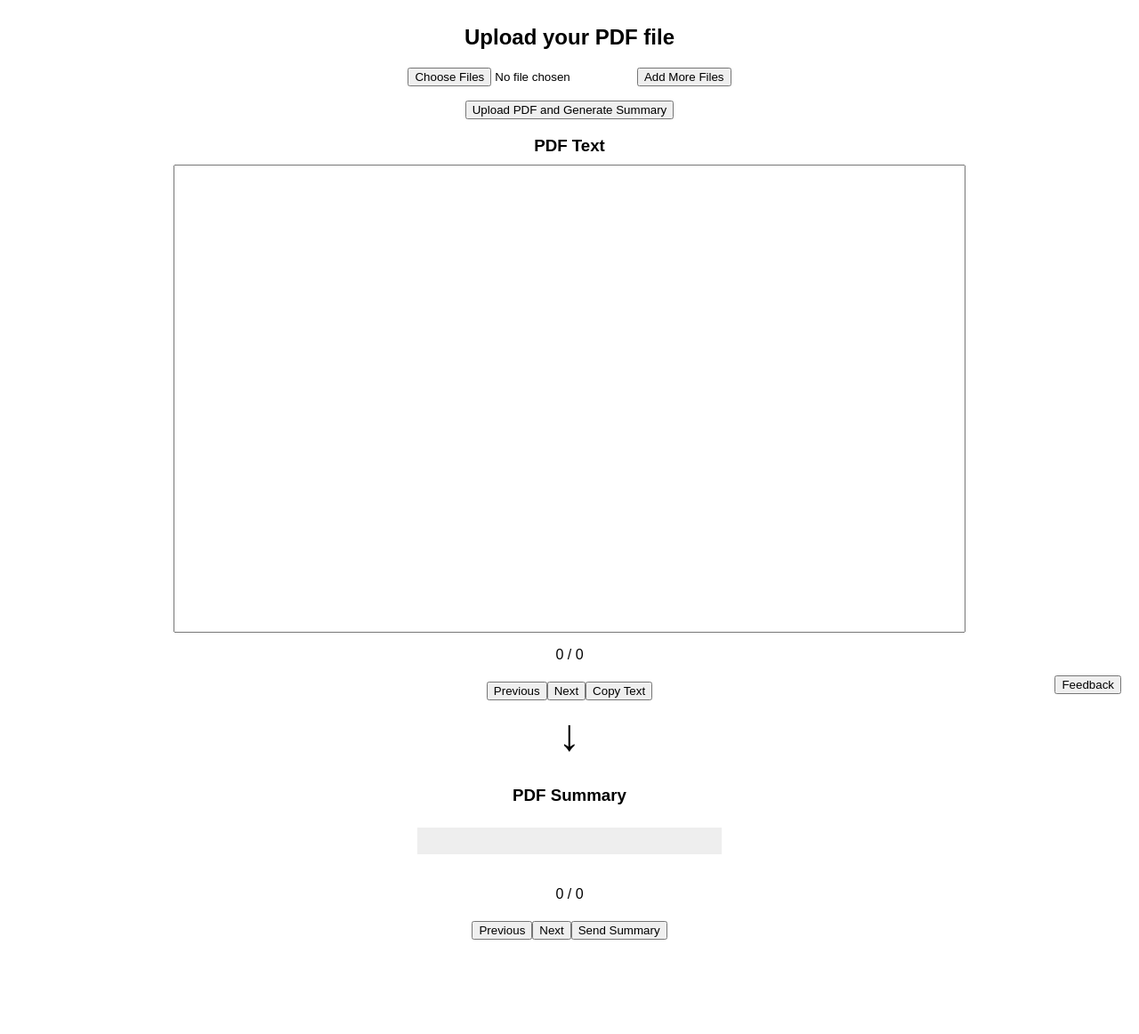
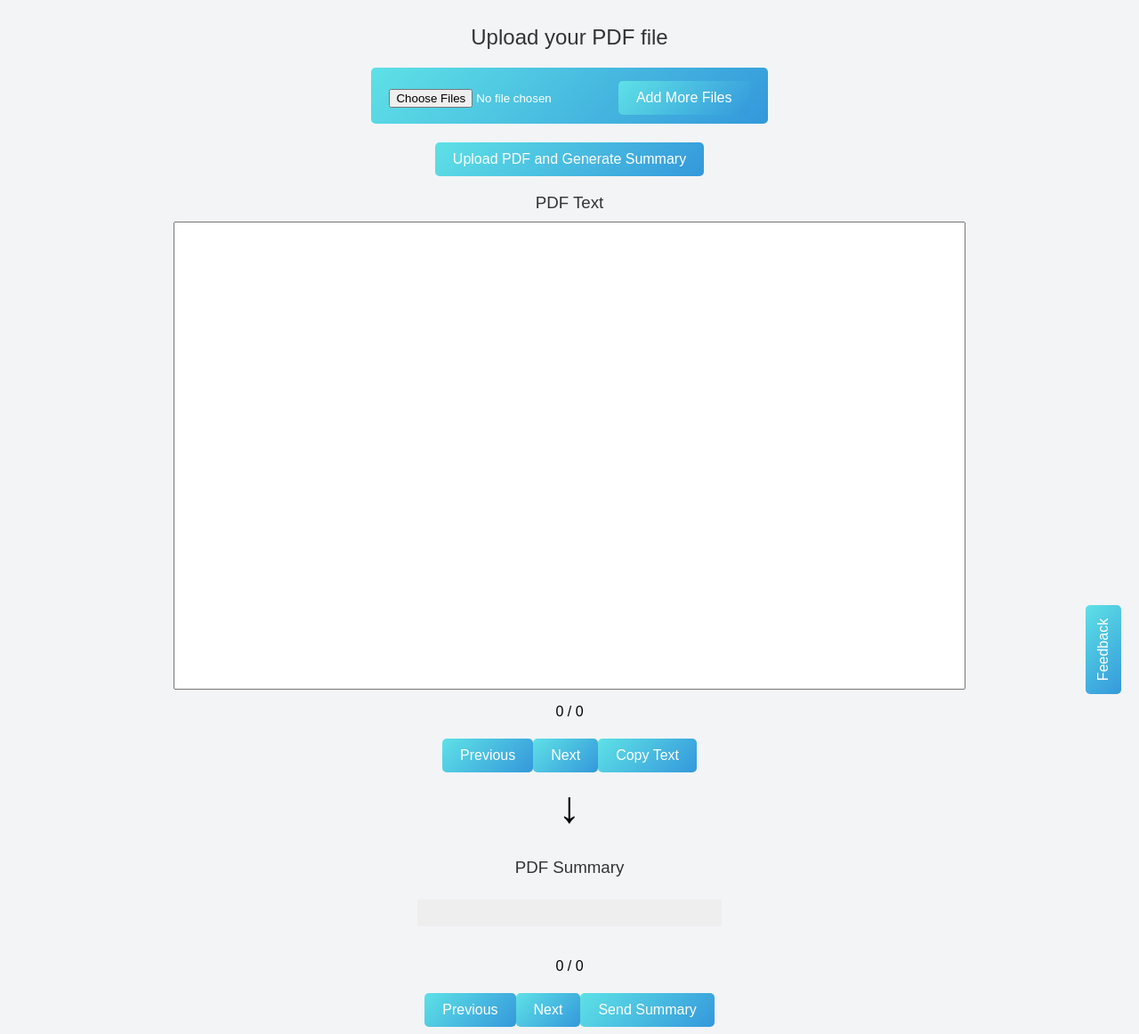
Before and after one commit to AsmaSamastar/AI-Web, a Flask app: page / in a window 1280 px wide. Shown: the whole page at 89% size. Before the commit the page ends 1056 px from the top, so only its background shows below. Run offline with Flask 3, Linux system fonts and the light colour scheme; some libraries are stand-ins or nearby versions.

Commit message:
feedbackTestandDesign

```diff
--- a/static/styles.css
+++ b/static/styles.css
@@ -3,13 +3,73 @@ body {
     display: flex;
     flex-direction: column;
     align-items: center;
+    background-color: #f3f4f6;
 }
+
+
+.content, .contents, .popup-content {
+    background-color: #ffffff;
+    border: 1px solid #e0e0e0;
+    box-shadow: 0px 4px 16px rgba(0, 0, 0, 0.1);
+    padding: 20px;
+}
+
+h2, h3 {
+    margin-bottom: 15px;
+}
+
+button {
+    transition: all 0.3s ease;
+}
+
+button:hover {
+    transform: scale(1.02);
+}
+
+button:active {
+    transform: scale(0.98);
+}
+
+h2, h3 {
+    font-weight: 500;
+    color: #333;
+}
+
+input[type="text"]:focus,
+input[type="email"]:focus,
+textarea:focus {
+    border-color: #3498db;
+    box-shadow: 0 0 10px rgba(52,152,219,0.5);
+}
+
+
+
 
 .content, .contents {
     width: 80%;
     text-align: center;
     margin: auto;
 }
+
+#summaryTable, #outputTable {
+    border-collapse: collapse;
+    width: 100%;
+    border-radius: 5px;
+    overflow: hidden;
+}
+
+#summaryTable th,
+#summaryTable td,
+#outputTable th,
+#outputTable td {
+    padding: 10px 20px;
+}
+
+#summaryTable tr:nth-child(odd),
+#outputTable tr:nth-child(odd) {
+    background-color: #f7f7f7;
+}
+
 
 
 .content p {
@@ -194,3 +277,97 @@ h3 {
     position: absolute;
     transition: width 0.4s;
 }
+
+
+
+
+
+/* 默认颜色为灰色 */
+.icon-label i {
+    color: gray;
+}
+
+/* 当选择某个评分后，该评分的颜色会变为预设的颜色 */
+.rating-1 input[type="radio"]:checked + i {
+    color: red;
+}
+
+.rating-2 input[type="radio"]:checked + i {
+    color: orangered;
+}
+
+.rating-3 input[type="radio"]:checked + i {
+    color: orange;
+}
+
+.rating-4 input[type="radio"]:checked + i {
+    color: yellowgreen;
+}
+
+.rating-5 input[type="radio"]:checked + i {
+    color: green;
+}
+
+
+/* 通用按钮样式 */
+.commonButton,
+.copyButton,
+.popup-content input[type="submit"],
+.selectFileButton,
+.addMoreFilesButton,
+.uploadAndSummarizeButton {
+    padding: 10px 20px;  /* 减小按钮的尺寸 */
+    font-size: 16px;    /* 调整字体大小 */
+    border: none;
+    border-radius: 5px;
+    background: linear-gradient(135deg, #5EE1E6, #3498db);
+    color: white;
+    cursor: pointer;
+    transition: background-color 0.3s, transform 0.3s;
+}
+
+.commonButton:hover,
+.copyButton:hover,
+.popup-content input[type="submit"]:hover,
+.selectFileButton:hover,
+.addMoreFilesButton:hover,
+.uploadAndSummarizeButton:hover {
+    background: linear-gradient(135deg, #4BC3D0, #217AB0);
+    transform: scale(1.05);
+}
+
+.commonButton:active,
+.copyButton:active,
+.popup-content input[type="submit"]:active,
+.selectFileButton:active,
+.addMoreFilesButton:active,
+.uploadAndSummarizeButton:active {
+    transform: scale(1);
+}
+
+
+
+#feedbackButton {
+    position: fixed;
+    width: 40px;
+    height: 100px;
+    right: 20px;
+    bottom: 20px;
+    border: none; /* 您可以根据需要设置边框 */
+    background-color: #ff6600; /* 仅供参考，您可以设置自己的背景颜色 */
+    padding: 0;
+    overflow: visible; /* 允许内容超出按钮边界 */
+    display: flex; /* 使用flex布局居中内容 */
+    align-items: center; /* 垂直居中内容 */
+    justify-content: center; /* 水平居中内容 */
+}
+
+.vertical-text {
+    transform: rotate(-90deg);
+    transform-origin: center center;
+    white-space: nowrap;
+}
+
+#feedbackButton:hover {
+    transform: scale(1.1);
+}
--- a/templates/index.html
+++ b/templates/index.html
@@ -4,6 +4,7 @@
 <head>
     <meta charset="UTF-8">
     <link rel="stylesheet" href="/static/styles.css">
+    <link rel="stylesheet" href="https://cdnjs.cloudflare.com/ajax/libs/font-awesome/5.15.3/css/all.min.css">
     <script src="https://cdnjs.cloudflare.com/ajax/libs/jspdf/1.5.3/jspdf.debug.js"></script>
     <script src="https://cdnjs.cloudflare.com/ajax/libs/jspdf-autotable/2.3.5/jspdf.plugin.autotable.js"></script>
 </head>
@@ -19,10 +20,10 @@
     <h2>Upload your PDF file</h2>
     <div class="pdfUploadContainer">
         <!-- <h2>Upload your PDF file</h2> -->
-        <form id="pdfUploadForm" action="https://coral-app-qzfcm.ondigitalocean.app/upload" method="post"
+        <form class="copyButton" id="pdfUploadForm" action="https://coral-app-qzfcm.ondigitalocean.app/upload" method="post"
             enctype="multipart/form-data">
             <input type="file" id="pdfUpload" name="pdfUpload" accept=".pdf" multiple onchange="addMoreFiles()">
-            <button type="button" id="addFilesButton">Add More Files</button>
+            <button class="copyButton" type="button" id="addFilesButton">Add More Files</button>
         </form>
 
         <!-- 新增元素显示选择的文件名 -->
@@ -30,7 +31,7 @@
     </div>
 
     <div class="pdfUploadContainer">
-        <button type="button" id="uploadAndGenerateSummaryButton">Upload PDF and Generate Summary</button>
+        <button class="copyButton" type="button" id="uploadAndGenerateSummaryButton">Upload PDF and Generate Summary</button>
     </div>
 
 
@@ -93,24 +94,45 @@
     <div id="feedbackPopup" class="popup">
         <div class="popup-content">
             <span class="close" onclick="document.getElementById('feedbackPopup').style.display='none'">&times;</span>
-            <p>Provide your feedback:</p>
+            <p>Overall, how satisfied or dissatisfied are you with this website?</p>
             <form id="feedbackForm">
-                <label for="rating">Rating:</label>
-                <select id="rating" name="rating">
-                    <option value="1">1</option>
-                    <option value="2">2</option>
-                    <option value="3">3</option>
-                    <option value="4">4</option>
-                    <option value="5">5</option>
-                </select><br>
+                <label for="rating">Rating:</label><br>
+                <div id="rating">
+                    <label class="icon-label rating-1">
+                        <input type="radio" name="rating" value="1" hidden>
+                        <i class="far fa-frown"></i>
+                        <div class="rating-text">Very dissatisfied</div>
+                    </label>
+                    <label class="icon-label rating-2">
+                        <input type="radio" name="rating" value="2" hidden>
+                        <i class="far fa-frown-open"></i>
+                    </label>
+                    <label class="icon-label rating-3">
+                        <input type="radio" name="rating" value="3" hidden>
+                        <i class="far fa-meh"></i>
+                    </label>
+                    <label class="icon-label rating-4">
+                        <input type="radio" name="rating" value="4" hidden>
+                        <i class="far fa-smile"></i>
+                    </label>
+                    <label class="icon-label rating-5">
+                        <input type="radio" name="rating" value="5" hidden>
+                        <i class="far fa-laugh"></i>
+                        <div class="rating-text">Very satisfied</div>
+                    </label>
+                </div>
+
+                <br>
                 <textarea id="feedbackText" name="feedbackText" placeholder="Leave your comments..."></textarea><br>
                 <input type="submit" value="Submit Feedback">
             </form>
         </div>
     </div>
 
-    <button type="button" id="feedbackButton" class="copyButton"
-        style="position: fixed; bottom: 20px; right: 20px;">Feedback</button>
+    <button type="button" id="feedbackButton" class="copyButton">
+        <span class="vertical-text">Feedback</span>
+    </button>
+
 
     <script>
 
```
Also changed, not shown: other parts of static/styles.css (+33 -10 lines).
